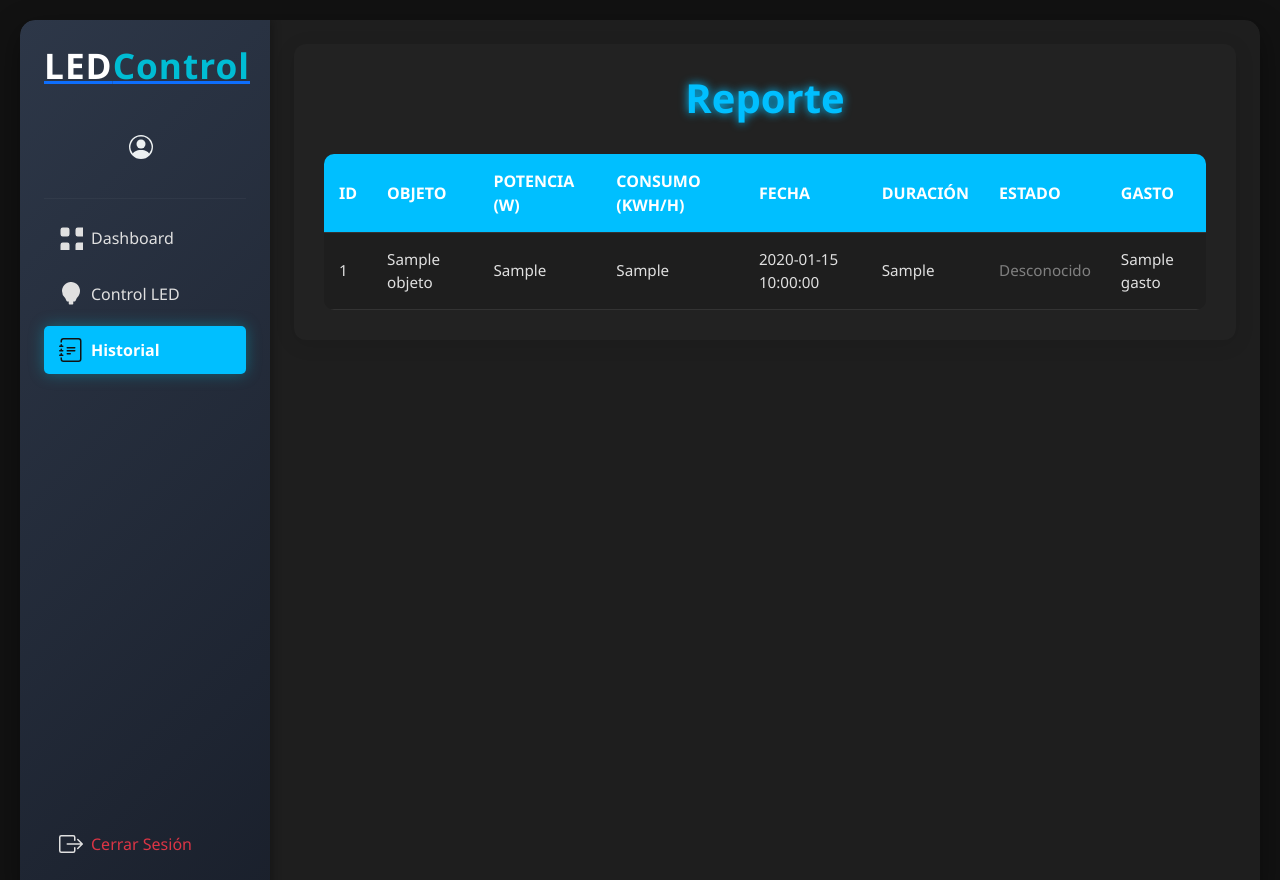
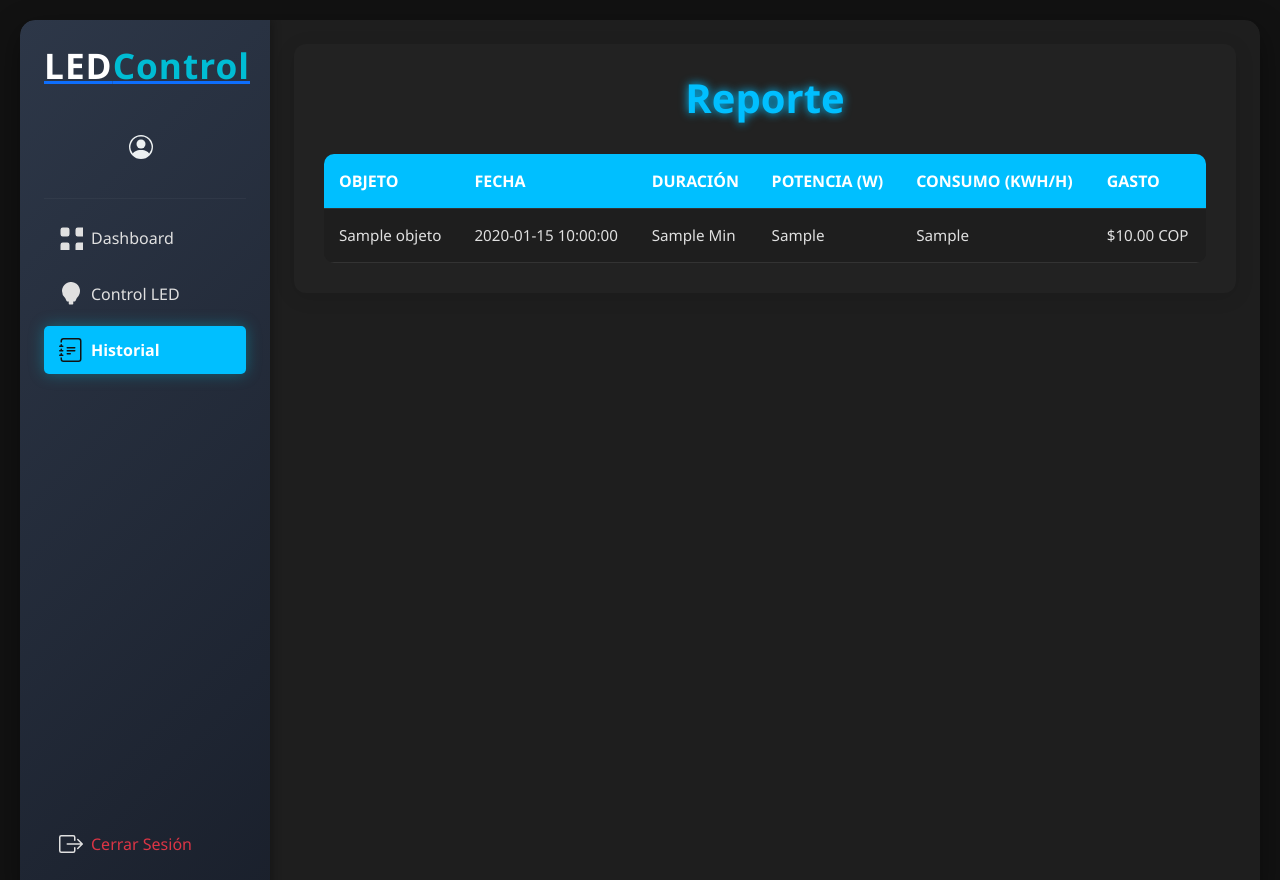
Before and after one commit to Naxl29/PROYECTO-ARDUINO, a Flask app: template templates/usuario/reporte.html in a window 1280 px wide. Run offline with Flask 3, Linux system fonts and the light colour scheme; the template is opened without the code that fills it: most values are stand-ins (such as "Sample title", 1, 10 or a date in 2020).

Commit message:
Modificada la vista del reporte

```diff
--- a/templates/usuario/reporte.html
+++ b/templates/usuario/reporte.html
@@ -71,16 +71,14 @@
                 <table class="historial-table">
                     <thead>
                         <tr>
-                            <th>Id</th>
+                            <th>Objeto</th>
                             {% if user_role == 'ADMIN' %}
                             <th>Usuario</th>
                             {% endif %}
-                            <th>Objeto</th>
+                            <th>Fecha</th>
+                            <th>Duración</th>
                             <th>Potencia (W)</th>
                             <th>Consumo (kWh/h)</th>
-                            <th>Fecha</th>
-                            <th>Duración</th>
-                            <th>Estado</th>
                             <th>Gasto</th>
                         </tr>
                     </thead>
@@ -88,25 +86,15 @@
                         {% if bloques %}
                             {% for bloque in bloques %}
                                 <tr>
-                                    <td>{{ bloque.id }}</td>
+                                    <td>{{ bloque.objeto }}</td>
                                     {% if user_role == 'ADMIN' %}
                                     <td>{{ bloque.usuario if bloque.usuario else 'Desconocido' }}</td>
                                     {% endif %}
-                                    <td>{{ bloque.objeto }}</td>
+                                    <td>{{ bloque.fecha.strftime('%Y-%m-%d %H:%M:%S') }}</td>
+                                    <td>{{ bloque.duracion_minutos }} Min</td>
                                     <td>{{ bloque.potencia_w }}</td>
                                     <td>{{ bloque.consumo_wh }}</td>
-                                    <td>{{ bloque.fecha.strftime('%Y-%m-%d %H:%M:%S') }}</td>
-                                    <td>{{ bloque.duracion_minutos }}</td>
-                                    <td>
-                                        {% if bloque.estado == '1' or bloque.estado == 1 %}
-                                            <span style="color: green;">Encendido</span>
-                                        {% elif bloque.estado == '0' or bloque.estado == 0 %}
-                                            <span style="color: red;">Apagado</span>
-                                        {% else %}
-                                            <span style="color: gray;">Desconocido</span>
-                                        {% endif %}
-                                    </td>
-                                    <td>{{ bloque.gasto }}</td>
+                                    <td>${{ "%.2f"|format(bloque.gasto) }} COP</td>
                                 </tr>
                             {% endfor %}
                         {% else %}
```
